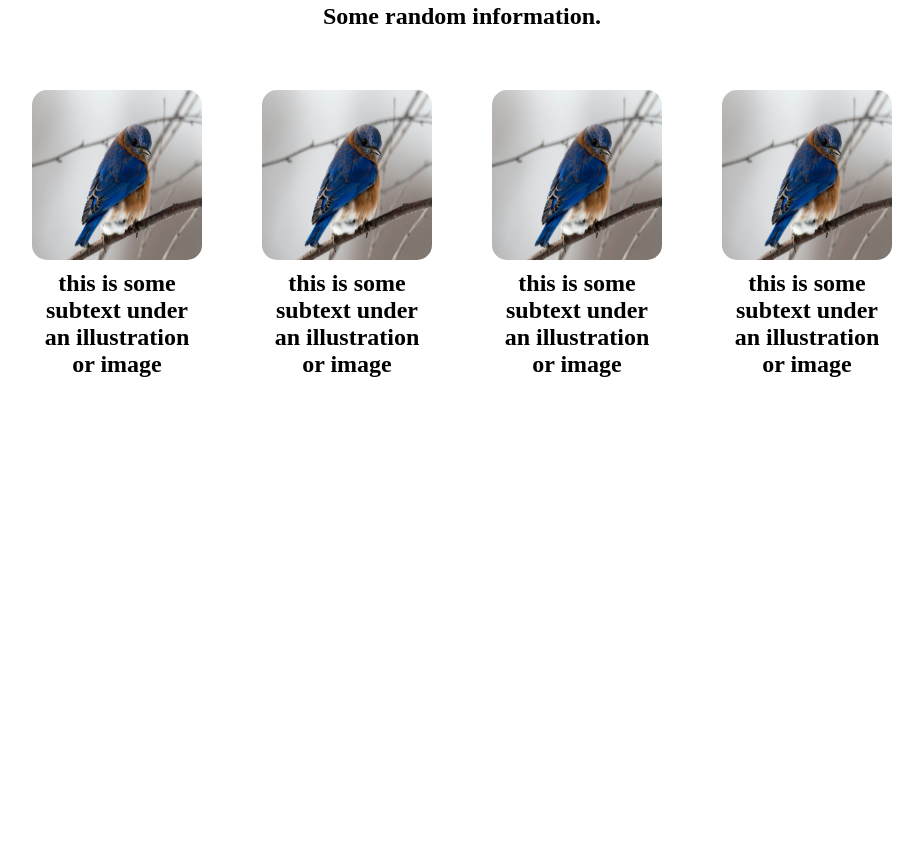
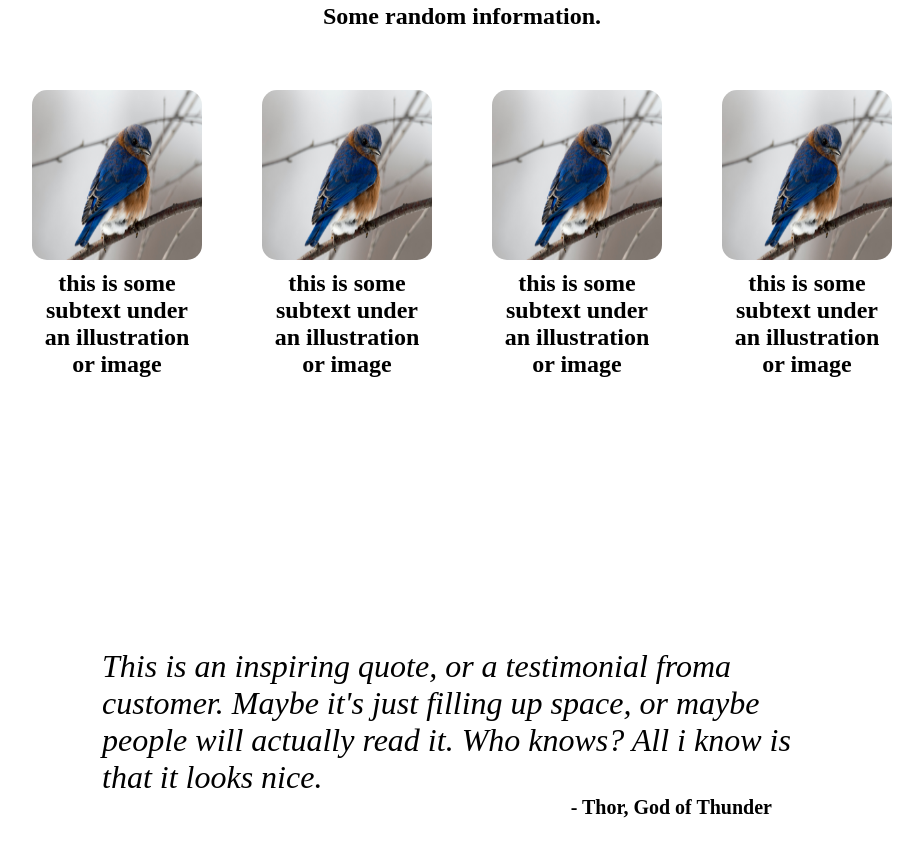
Before and after one commit to leadgfl13/landing-page, a plain HTML site: page index.html in a window 1280 px wide. Shown: the part 419-1268 px from the top of the page, without its empty margins (178-1101 px from the left). Before the commit the page ends 877 px from the top, so only its background shows below. Drawn offline with Linux system fonts and the light colour scheme.

Commit message:
Add third section of website.  Add basic style to third section

```diff
--- a/index.html
+++ b/index.html
@@ -65,9 +65,14 @@
 
     <!-- third box with just a centered paragraph and offset heading3-->
     <div class = "box3">
-
-
-
+      <div class = "paragraph">
+        This is an inspiring quote, or a testimonial froma  customer.
+        Maybe it's just filling up space, or maybe people will actually read it.
+        Who knows?  All i know is that it looks nice.
+      </div>
+      <div class = "foot">-
+        Thor, God of Thunder
+      </div>
 
     </div>
 
--- a/style.css
+++ b/style.css
@@ -99,3 +99,18 @@ img{
     width:170px;
     border-radius:15px;
 }
+
+.paragraph{
+    margin:250px;
+    text-align:left;
+    font-size:32px;
+    font-weight:400;
+    font-style:italic;
+}
+
+.foot{
+    margin-top:-250px;
+    text-align:right;
+    margin-right:300px;
+    font-size:20px;
+}
```
